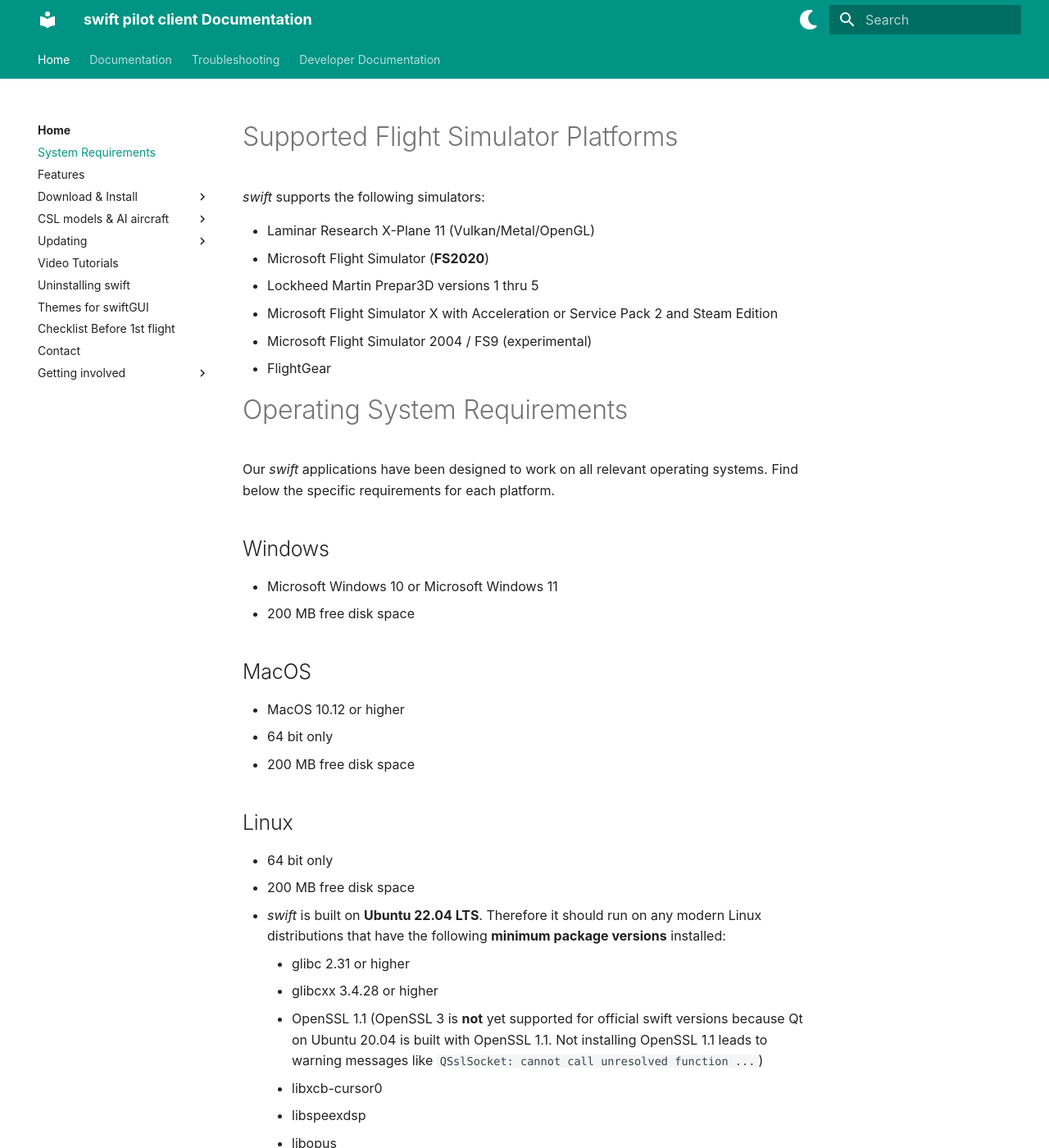
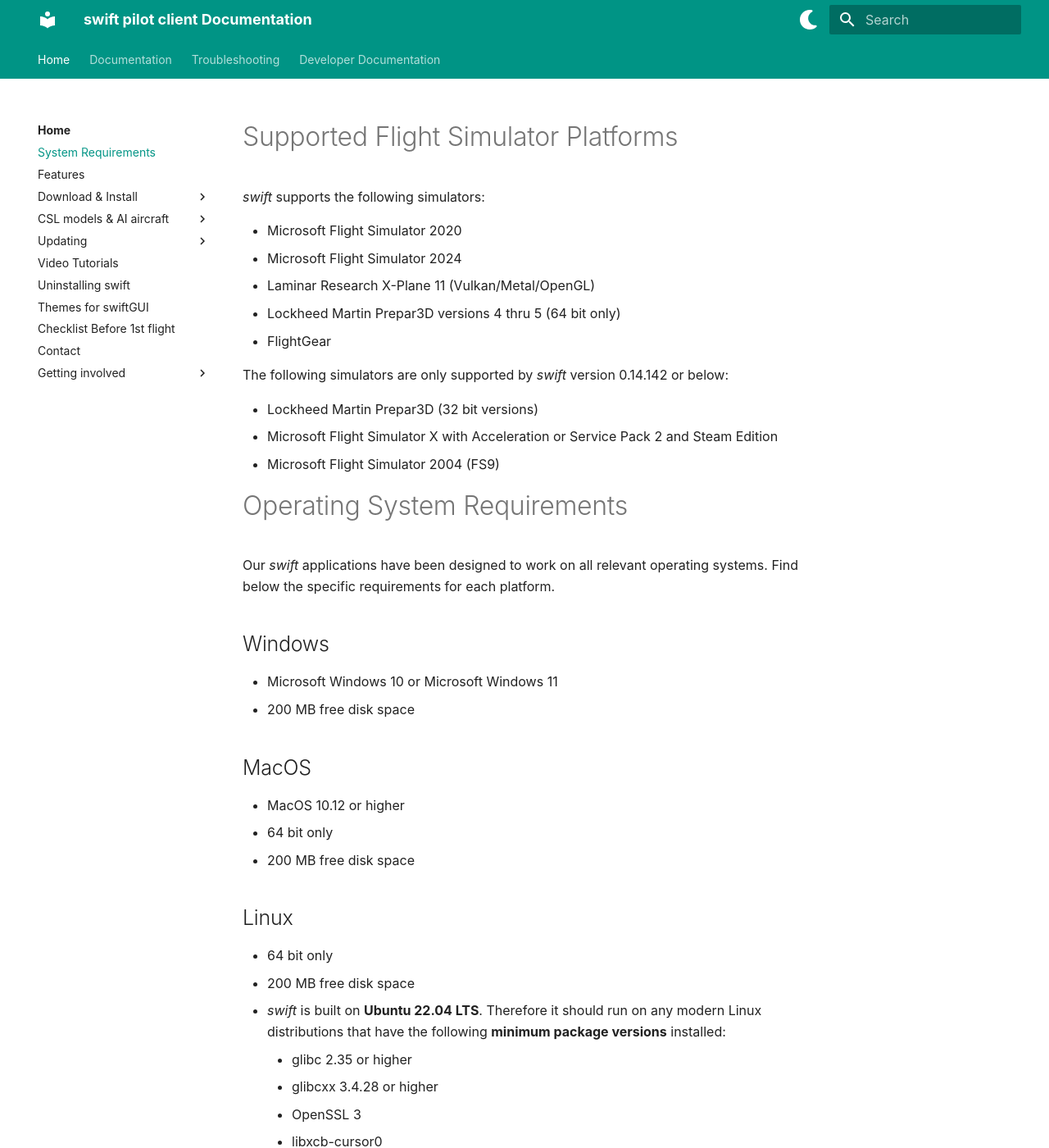
Before and after one commit to swift-project/docs, an MkDocs documentation site: the page built from docs/home/system_requirements.md, in a window 1280 px wide and 1400 px high. Shown: the whole window at 82% size. Built offline with MkDocs 1.6.1 and Material for MkDocs 9.7.7, drawn with Linux system fonts in a browser that asks for light colours.

Commit message:
feat: Update requirements and add MSFS2024

```diff
--- a/docs/home/system_requirements.md
+++ b/docs/home/system_requirements.md
@@ -7,12 +7,17 @@
 
 *swift* supports the following simulators:
 
+- Microsoft Flight Simulator 2020
+- Microsoft Flight Simulator 2024
 - Laminar Research X-Plane 11 (Vulkan/Metal/OpenGL)
-- Microsoft Flight Simulator (**FS2020**)
-- Lockheed Martin Prepar3D versions 1 thru 5
+- Lockheed Martin Prepar3D versions 4 thru 5 (64 bit only)
+- FlightGear
+
+The following simulators are only supported by *swift* version 0.14.142 or below:
+
+- Lockheed Martin Prepar3D (32 bit versions)
 - Microsoft Flight Simulator X with Acceleration or Service Pack 2 and Steam Edition
-- Microsoft Flight Simulator 2004 / FS9 (experimental)
-- FlightGear
+- Microsoft Flight Simulator 2004 (FS9)
 
 
 # Operating System Requirements
@@ -33,13 +38,10 @@ Our *swift* applications have been designed to work on all relevant operating sy
   * 64 bit only
   * 200 MB free disk space
   * *swift* is built on **Ubuntu 22.04 LTS**. Therefore it should run on any modern Linux distributions that have the following **minimum package versions** installed:
-    * glibc 2.31 or higher
+    * glibc 2.35 or higher
     * glibcxx 3.4.28 or higher
-    * OpenSSL 1.1
-    (OpenSSL 3 is **not** yet supported for official swift versions because Qt on Ubuntu 20.04 is built with OpenSSL 1.1.
-    Not installing OpenSSL 1.1 leads to warning messages like ``QSslSocket: cannot call unresolved function ...``)
+    * OpenSSL 3
     * libxcb-cursor0
-    * libspeexdsp
     * libopus
 
 To use *swift*, **[proceed to our download page](./install/download.md)**.
```
Also changed, not shown: docs/index.md (+3 -3 lines).
